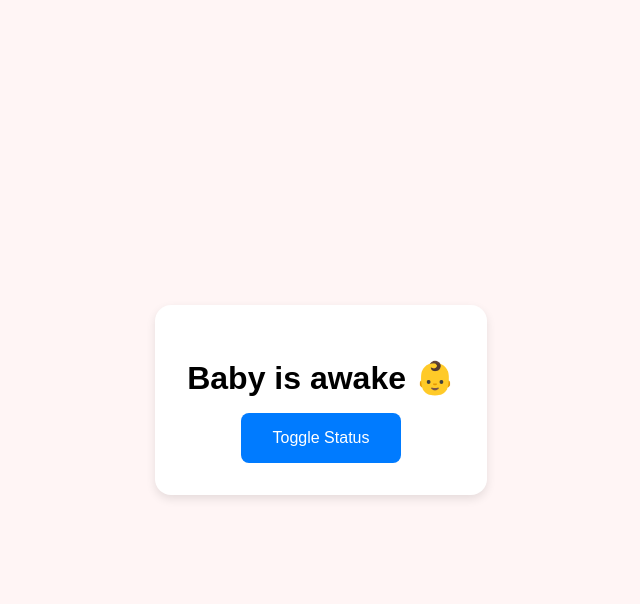
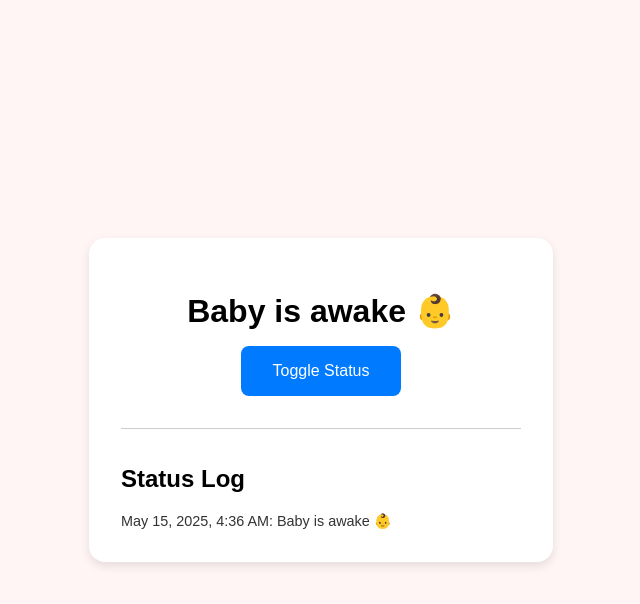
Before and after one commit to danfucich/babyasleep, a plain HTML site: page index.html in a window 1280 px wide. Both pictures are taken after a click on the button "Toggle Status". Shown: the whole page, without its empty margins (319-959 px from the left). Drawn offline with Linux system fonts and the light colour scheme.

Commit message:
Add files via upload
Signed-off-by: danfucich <danfucich@algenair.com>

```diff
--- a/index.html
+++ b/index.html
@@ -10,6 +10,10 @@
   <div class="container">
     <h1 id="status">Baby is asleep 💤</h1>
     <button id="toggleBtn">Toggle Status</button>
+    <div id="logContainer">
+      <h2>Status Log</h2>
+      <ul id="logList"></ul>
+    </div>
   </div>
   <script src="script.js"></script>
 </body>
--- a/script.js
+++ b/script.js
@@ -1,15 +1,28 @@
 const statusEl = document.getElementById('status');
 const button = document.getElementById('toggleBtn');
+const logList = document.getElementById('logList');
 
 let asleep = true;
 
+function formatTimestamp() {
+  const now = new Date();
+  return now.toLocaleString(undefined, {
+    dateStyle: 'medium',
+    timeStyle: 'short'
+  });
+}
+
+function logStatus(status) {
+  const li = document.createElement('li');
+  li.textContent = `${formatTimestamp()}: Baby is ${status}`;
+  logList.prepend(li);
+}
+
 button.addEventListener('click', () => {
   asleep = !asleep;
-  if (asleep) {
-    statusEl.textContent = 'Baby is asleep 💤';
-    document.body.style.backgroundColor = '#f0f4f8';
-  } else {
-    statusEl.textContent = 'Baby is awake 👶';
-    document.body.style.backgroundColor = '#fff5f5';
-  }
+  const statusText = asleep ? 'asleep 💤' : 'awake 👶';
+  statusEl.textContent = `Baby is ${statusText}`;
+  document.body.style.backgroundColor = asleep ? '#f0f4f8' : '#fff5f5';
+
+  logStatus(statusText);
 });
--- a/style.css
+++ b/style.css
@@ -14,6 +14,8 @@ body {
   background-color: white;
   border-radius: 1rem;
   box-shadow: 0 4px 10px rgba(0, 0, 0, 0.1);
+  max-width: 400px;
+  width: 100%;
 }
 
 h1 {
@@ -34,3 +36,20 @@ button {
 button:hover {
   background-color: #0056b3;
 }
+
+#logContainer {
+  margin-top: 2rem;
+  text-align: left;
+  max-height: 200px;
+  overflow-y: auto;
+  border-top: 1px solid #ccc;
+  padding-top: 1rem;
+}
+
+#logList {
+  list-style: none;
+  padding: 0;
+  margin: 0;
+  font-size: 0.9rem;
+  color: #333;
+}
```
